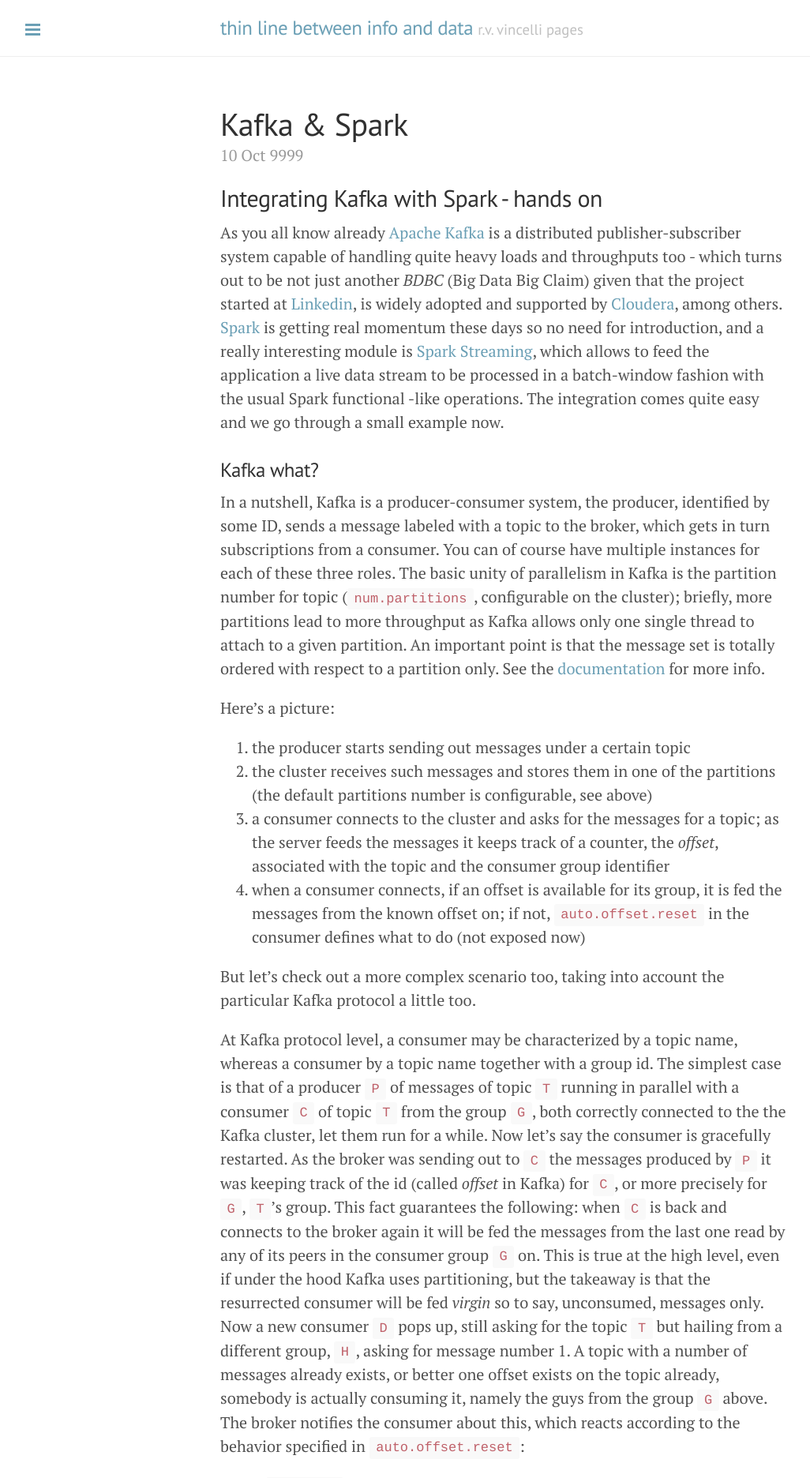
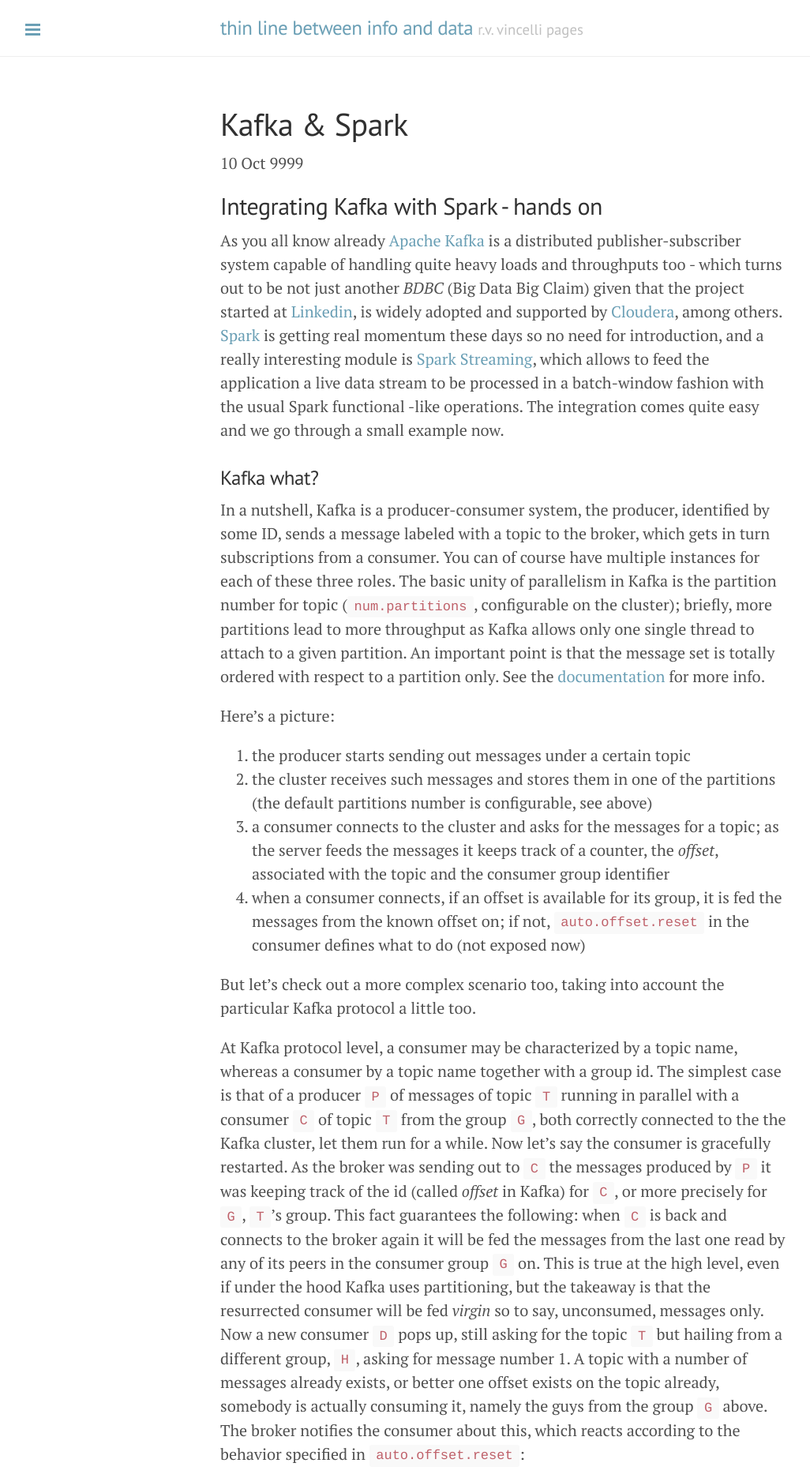
Before and after one commit to rvvincelli/rvvincelli.github.io, a Jekyll site: the page built from _posts/9999-10-10-kafka-spark-intro.md, in a window 1280 px wide. Shown: the top 1872 px of the page at 79% size, without its empty margins (1-1027 px from the left). Built offline with Jekyll 4.4.1, drawn with Linux system fonts in a browser that asks for light colours; nearby versions of some CDN libraries; Markdown is read by kramdown in place of the engine named in the settings; comment, search, counter and statistics services are not loaded.

Commit message:
Update lanyon.css

```diff
--- a/public/css/lanyon.css
+++ b/public/css/lanyon.css
@@ -313,14 +313,6 @@ a.sidebar-nav-item:focus {
   margin-top: 0;
 }
 
-/* Meta data line below post title */
-.post-date {
-  display: block;
-  margin-top: -.5rem;
-  margin-bottom: 1rem;
-  color: #9a9a9a;
-}
-
 /* Related posts */
 .related {
   padding-top: 2rem;
```
